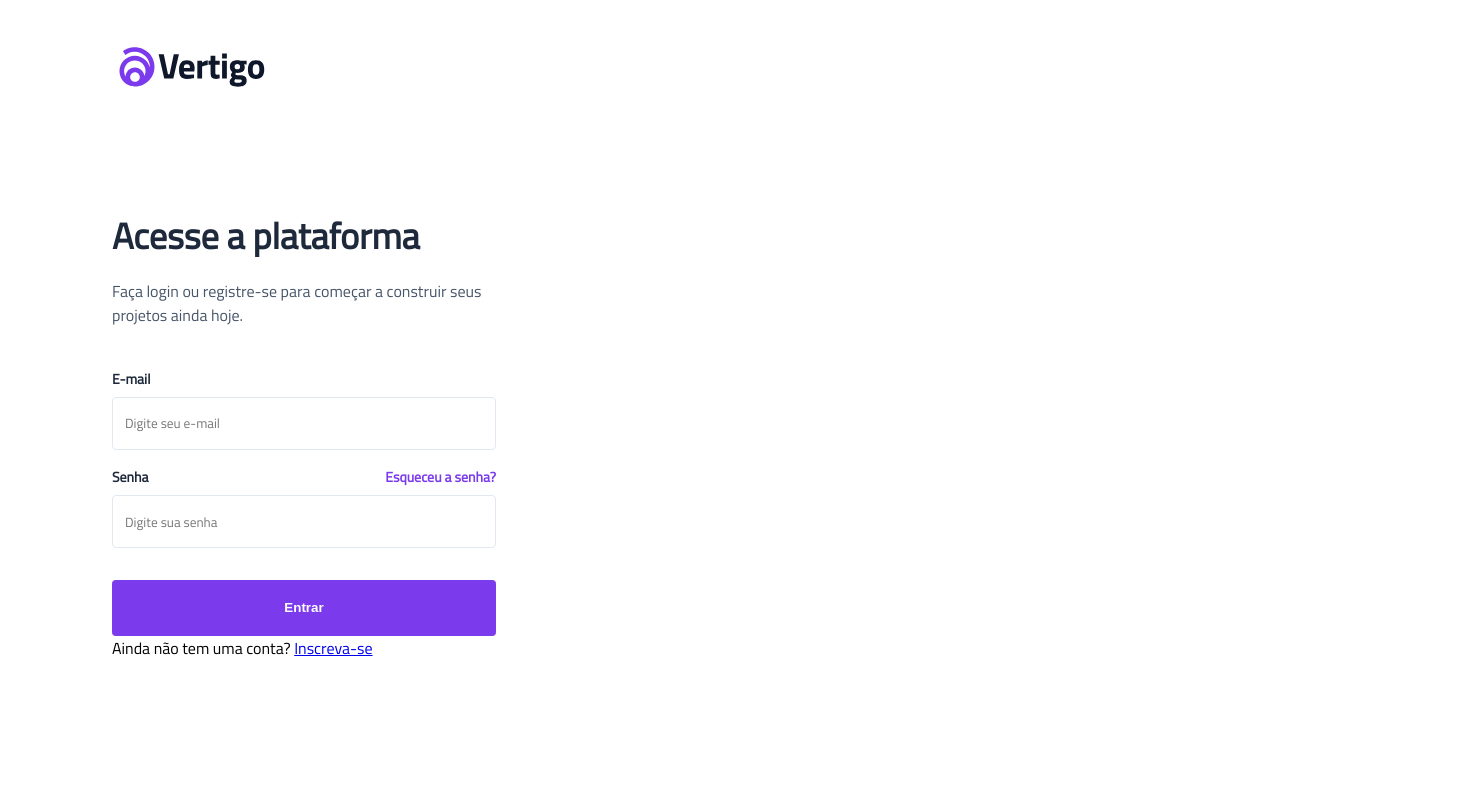
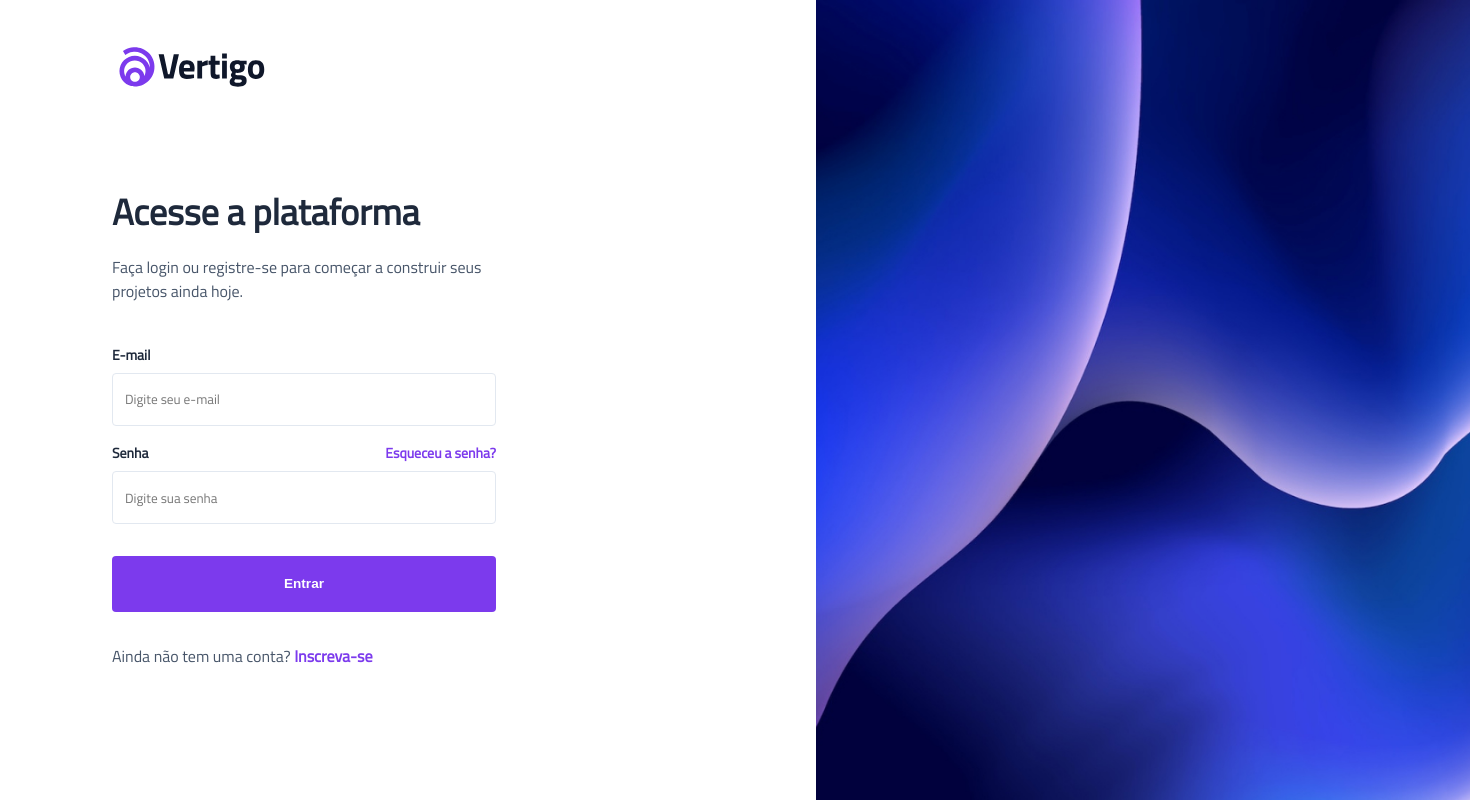
Before and after one commit to elizamsalles/login-page, a React (Vite) app: page / in a window 1280 px wide. Shown: the top 800 px of the page, 1470 px wide, since content can reach past the window. Built offline with nearby package versions, Linux system fonts and the light colour scheme.

Commit message:
add background img

```diff
--- a/src/components/Form.jsx
+++ b/src/components/Form.jsx
@@ -3,6 +3,10 @@ import styles from "./Form.module.css";
 
 export function Form() {
   return (
+
+    <div className={styles.page}>
+
+
         <div className={styles.container}>
             <div className={styles.header}>
                 <h1>Acesse a plataforma</h1>
@@ -42,5 +46,9 @@ export function Form() {
                 </footer>
             </div>
         </div>
+
+        <img className={styles.bg} src="src\assets\bg.jpg" alt="imagem de background"/>
+
+    </div>
   );
 }
--- a/src/components/Form.module.css
+++ b/src/components/Form.module.css
@@ -1,7 +1,20 @@
+.page {
+    display: flex;
+
+
+}
+
+.bg {
+    object-fit: cover;
+    margin-top: -94px;
+    height: 100vh;
+    width: 100vw;
+}
+
 .container {
     width: 24rem;
     height: 30.18rem;
-    margin: 114px 944px 209px 112px;
+    margin: 90px 320px 10px 112px;
 }
 
 .header h1 {
@@ -78,6 +91,7 @@ button {
     font-weight: 700;
     line-height: 24px;
     color: white;
+    font-size: 0.85rem;
 
     transition: 0.1s;
 
@@ -87,6 +101,24 @@ button:hover {
     background-color: var(--purple-400);
 }
 
+.footer {
+    font-weight: 400;
+    line-height: 24px;
+    color: var(--gray-600);
+    margin-top: 32px;
+}
+
+.footer a {
+    text-decoration: none;
+    color: var(--purple-500);
+    font-weight: 700;
+
+    transition: 0.1s;
+}
+
+.footer a:hover {
+    color: var(--purple-400);
+}
 
 /*icon*/
 /* .inputWrapper {
--- a/src/global.css
+++ b/src/global.css
@@ -18,6 +18,7 @@
     padding: 0;
     box-sizing: border-box;
 
+
   }
 
   body, input {
```
Also changed, not shown: src/assets/bg.jpg (added). Lines whose indentation alone changed are shown as unchanged.
